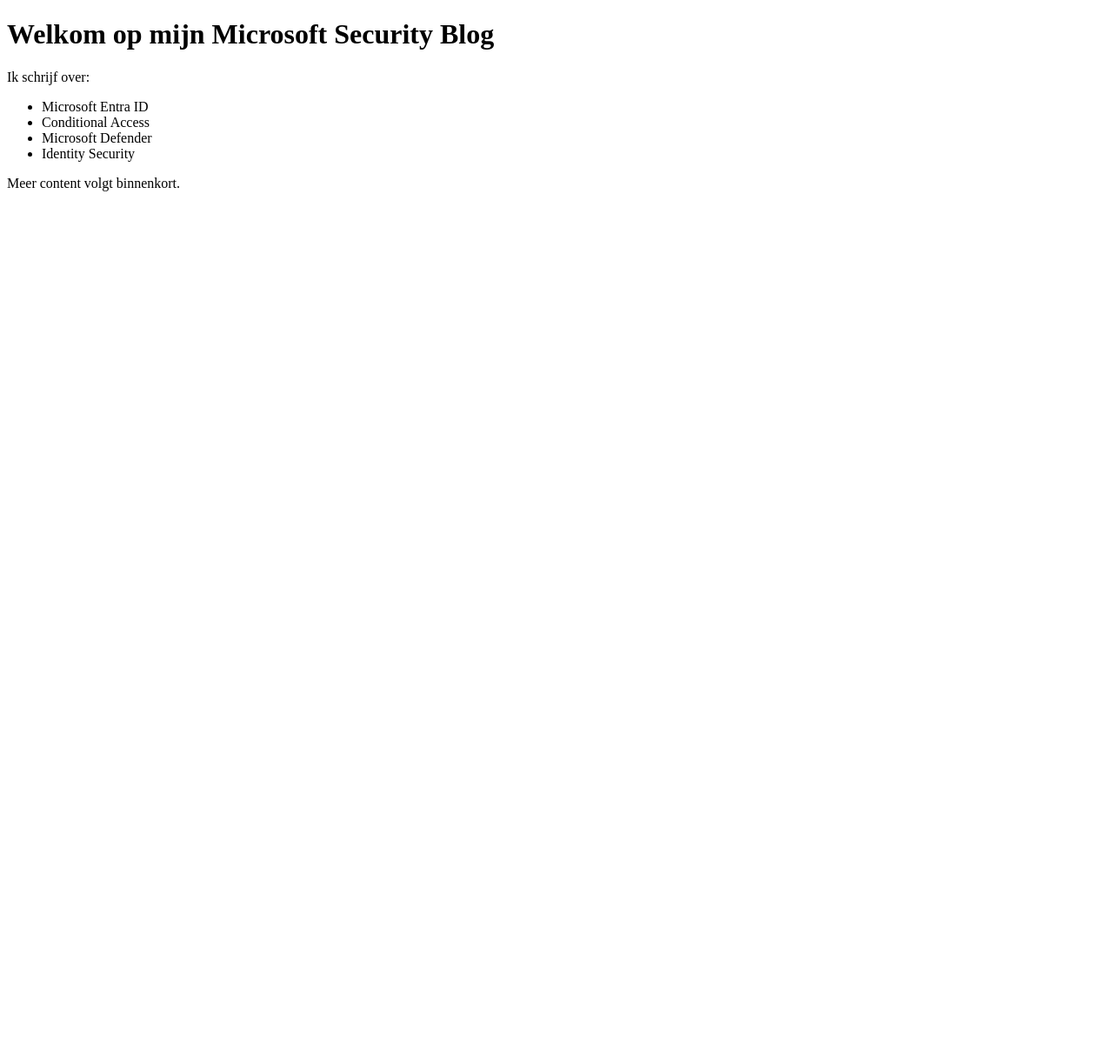
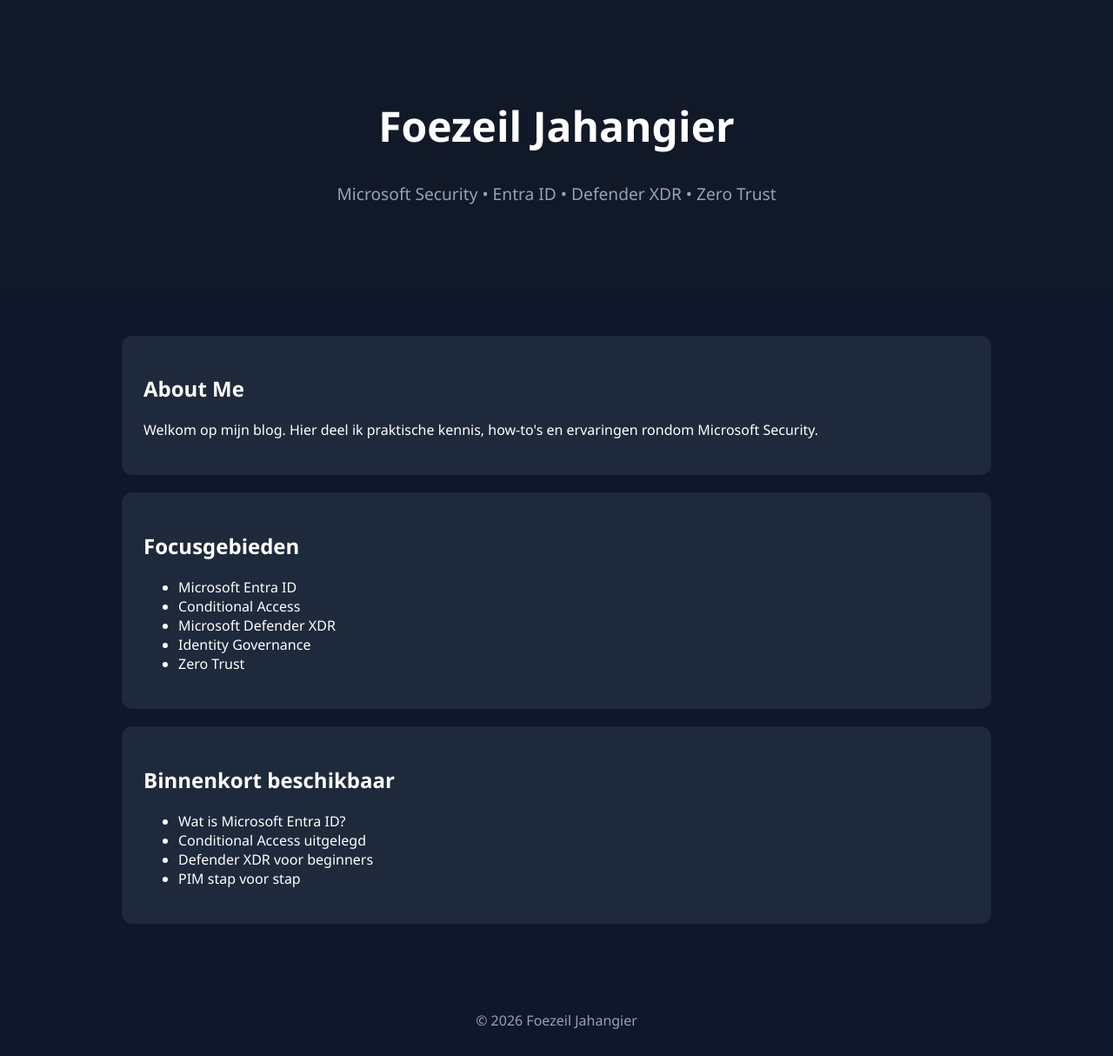
Before and after one commit to Foezeil/foezeil.github.io, a plain HTML site: page index.html in a window 1280 px wide. Shown: the whole page at 87% size. Before the commit the page ends 800 px from the top, so only its background shows below. Drawn offline with Linux system fonts and the light colour scheme.

Commit message:
Enhance index.html with new layout and styles
Updated the HTML structure and added styling for the blog.

```diff
--- a/index.html
+++ b/index.html
@@ -1,20 +1,115 @@
 <!DOCTYPE html>
-<html>
+<html lang="nl">
 <head>
-    <title>Foezeil Jahangier</title>
+<meta charset="UTF-8">
+<meta name="viewport" content="width=device-width, initial-scale=1.0">
+<title>Foezeil Jahangier | Microsoft Security Blog</title>
+
+<style>
+
+body{
+    margin:0;
+    font-family:Segoe UI, Arial, sans-serif;
+    background:#0f172a;
+    color:white;
+}
+
+header{
+    text-align:center;
+    padding:80px 20px;
+    background:#111827;
+}
+
+h1{
+    font-size:3rem;
+}
+
+.subtitle{
+    color:#94a3b8;
+    font-size:1.2rem;
+}
+
+section{
+    padding:50px;
+    max-width:1000px;
+    margin:auto;
+}
+
+.card{
+    background:#1e293b;
+    padding:25px;
+    margin-bottom:20px;
+    border-radius:12px;
+}
+
+a{
+    color:#38bdf8;
+    text-decoration:none;
+}
+
+footer{
+    text-align:center;
+    padding:30px;
+    color:#94a3b8;
+}
+
+</style>
 </head>
+
 <body>
-    <h1>Welkom op mijn Microsoft Security Blog</h1>
 
-    <p>Ik schrijf over:</p>
+<header>
+<h1>Foezeil Jahangier</h1>
 
-    <ul>
-        <li>Microsoft Entra ID</li>
-        <li>Conditional Access</li>
-        <li>Microsoft Defender</li>
-        <li>Identity Security</li>
-    </ul>
+<p class="subtitle">
+Microsoft Security • Entra ID • Defender XDR • Zero Trust
+</p>
+</header>
 
-    <p>Meer content volgt binnenkort.</p>
+<section>
+
+<div class="card">
+<h2>About Me</h2>
+
+<p>
+Welkom op mijn blog. Hier deel ik praktische kennis,
+how-to's en ervaringen rondom Microsoft Security.
+</p>
+
+</div>
+
+<div class="card">
+
+<h2>Focusgebieden</h2>
+
+<ul>
+<li>Microsoft Entra ID</li>
+<li>Conditional Access</li>
+<li>Microsoft Defender XDR</li>
+<li>Identity Governance</li>
+<li>Zero Trust</li>
+</ul>
+
+</div>
+
+<div class="card">
+
+<h2>Binnenkort beschikbaar</h2>
+
+<ul>
+<li>Wat is Microsoft Entra ID?</li>
+<li>Conditional Access uitgelegd</li>
+<li>Defender XDR voor beginners</li>
+<li>PIM stap voor stap</li>
+</ul>
+
+</div>
+
+</section>
+
+<footer>
+© 2026 Foezeil Jahangier
+</footer>
+
 </body>
 </html>
```
